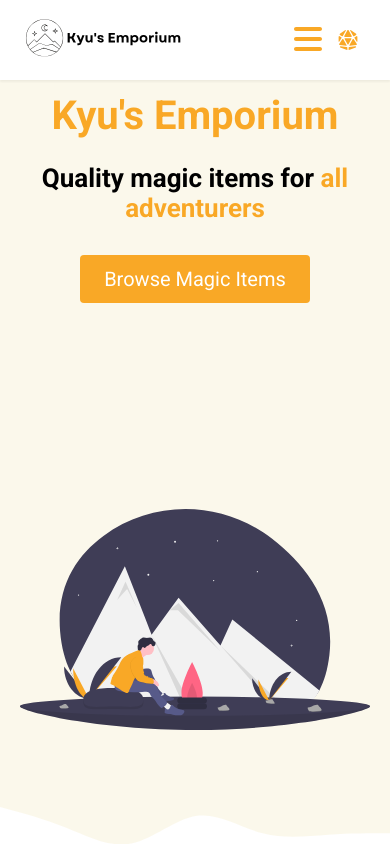
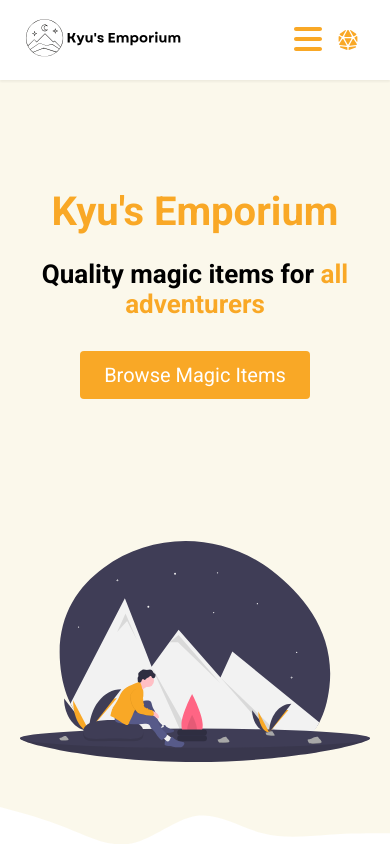
Before and after one commit to JamKyu/E-CommerceReact, a React (Create React App) app: page / in a window 390 px wide. Shown: the top 844 px of the page. Built offline with nearby package versions, Linux system fonts and the light colour scheme.

Commit message:
Updated Landing Responsiveness

```diff
--- a/src/index.css
+++ b/src/index.css
@@ -844,3 +844,9 @@ select {
     padding-left: 0;
   }
 }
+
+@media (max-height: 1000px) {
+  .header__description {
+    padding-top: 128px;
+  }
+}
```
